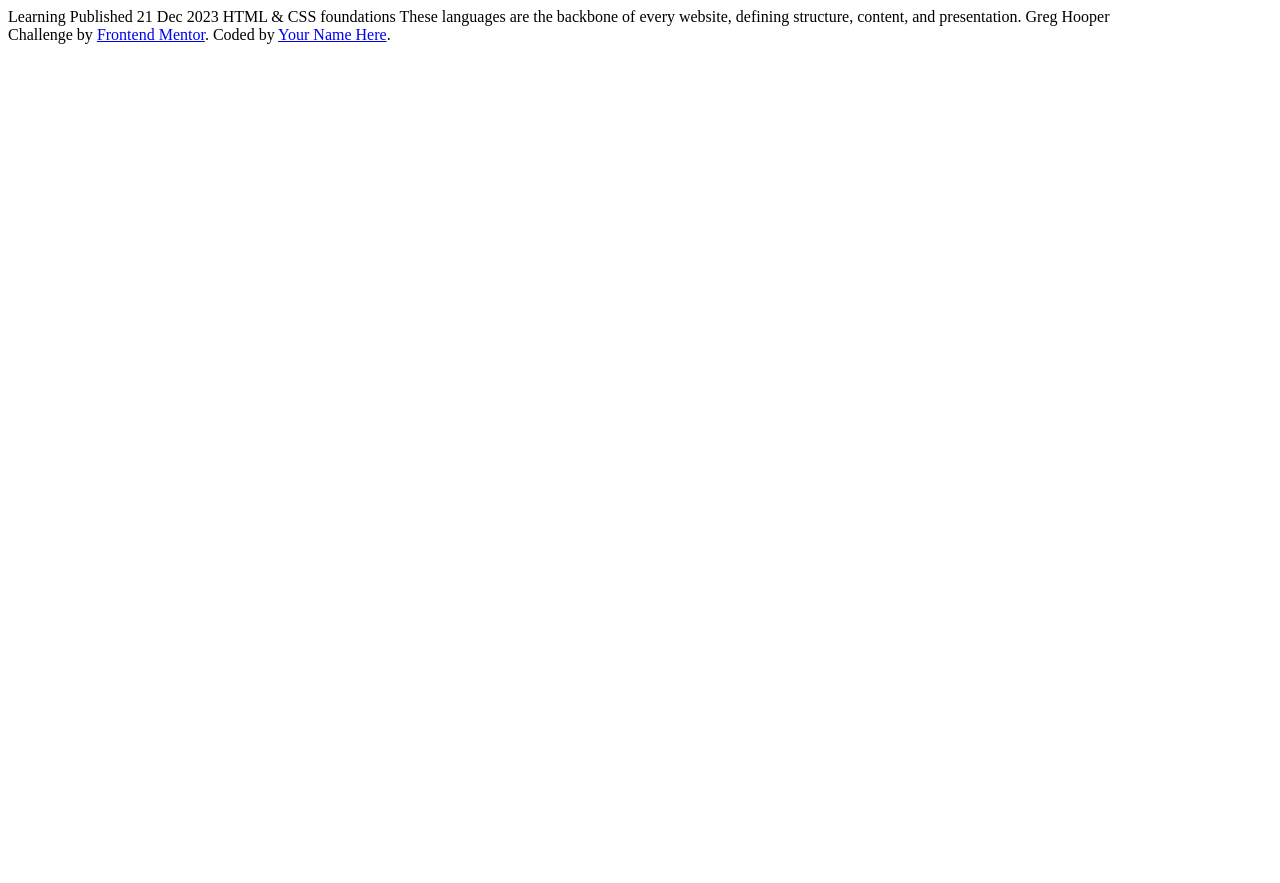
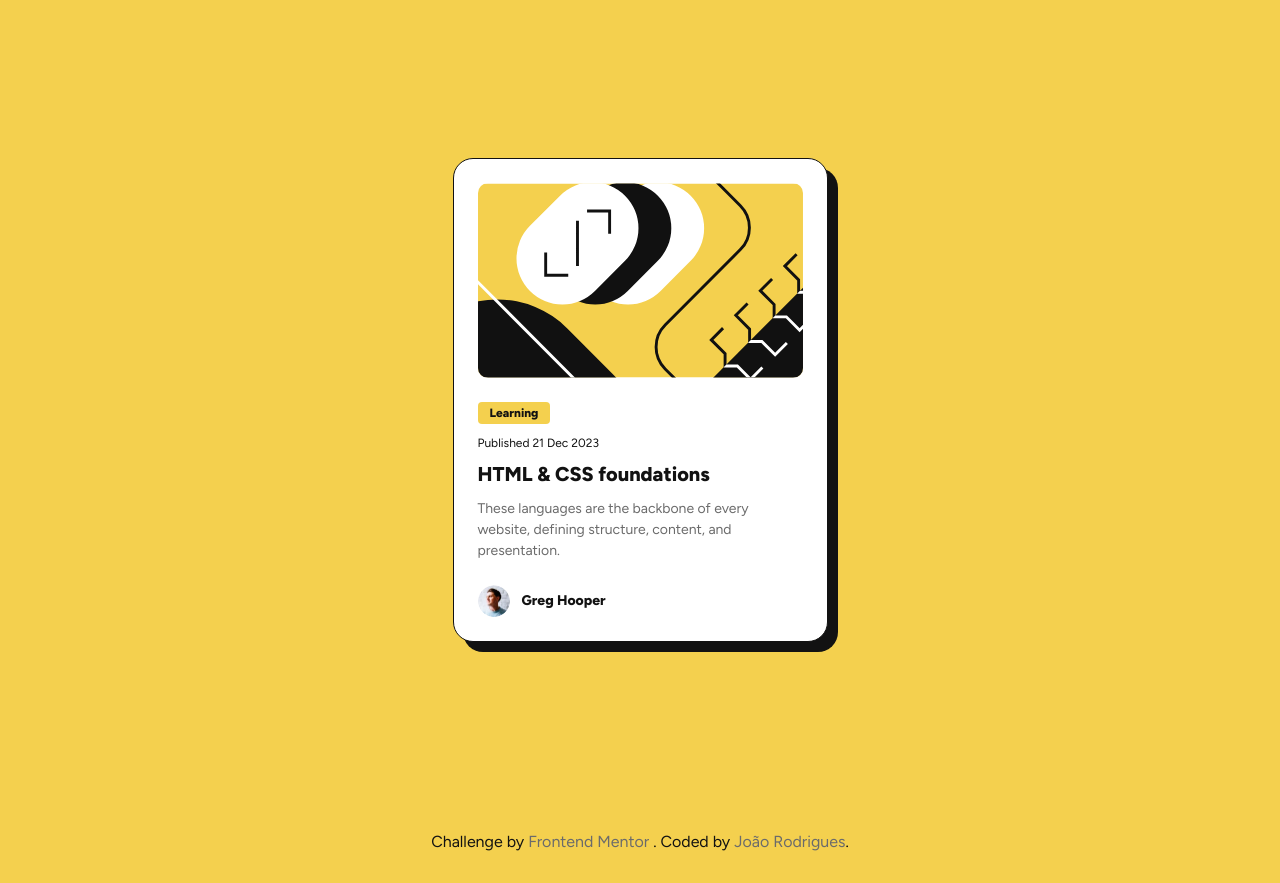
Before and after one commit to Joao0330/blog-preview-card-frontendmentor, a plain HTML site: page index.html in a window 1280 px wide. Before the commit the page ends 800 px from the top, so only its background shows below. Drawn offline with Linux system fonts and the light colour scheme.

Commit message:
Solved the challenge

```diff
--- a/index.html
+++ b/index.html
@@ -11,8 +11,35 @@
 		<title>Frontend Mentor | Blog preview card</title>
 	</head>
 	<body>
-		Learning Published 21 Dec 2023 HTML & CSS foundations These languages are the backbone of every website, defining structure, content, and presentation. Greg Hooper
+		<main>
+			<div class="container">
+				<article class="card">
+					<figure class="card__content">
+						<img src="./assets/images/illustration-article.svg" alt="blog card image" class="img-fluid" />
 
-		<div class="attribution">Challenge by <a href="https://www.frontendmentor.io?ref=challenge" target="_blank">Frontend Mentor</a>. Coded by <a href="#">Your Name Here</a>.</div>
+						<figcaption>
+							<span>Learning</span>
+							<time datetime="2023-12-21">Published 21 Dec 2023</time>
+							<h1>HTML & CSS foundations</h1>
+							<p>These languages are the backbone of every website, defining structure, content, and presentation.</p>
+						</figcaption>
+					</figure>
+
+					<figure class="card__author">
+						<img src="./assets/images/image-avatar.webp" alt="blog article author image" class="img-fluid" />
+						<figcaption>Greg Hooper</figcaption>
+					</figure>
+				</article>
+			</div>
+		</main>
+
+		<footer>
+			<p>
+				Challenge by
+				<a href="https://www.frontendmentor.io?ref=challenge" target="_blank" rel="noopener noreferrer" aria-label="Frontend Mentor (opens in a new tab)"
+					>Frontend Mentor <span class="sr-only">(opens in a new tab)</span> </a
+				>. Coded by <a href="#">João Rodrigues</a>.
+			</p>
+		</footer>
 	</body>
 </html>
--- a/styles/abstracts/_mixins.scss
+++ b/styles/abstracts/_mixins.scss
@@ -3,7 +3,3 @@
 		@content;
 	}
 }
-
-/* @include breakpointMobile(991px) {
-    width: 100%;
-} */
--- a/styles/components/_card.scss
+++ b/styles/components/_card.scss
@@ -1,3 +1,92 @@
-/* @use '../abstracts' as *; */
+@use '../abstracts' as *;
 
-//Here i put all reusable components such as buttons, cards, navigation bars, modals, etc.
+.card {
+	max-width: 375px;
+	display: flex;
+	flex-direction: column;
+	gap: 1.5rem;
+	background: $color-white;
+	padding: 1.5rem;
+	border-radius: 1.25rem;
+	border: 1px solid $color-gray-950;
+	box-shadow: 10px 10px 0px $color-gray-950;
+
+	&__content {
+		display: flex;
+		flex-direction: column;
+		gap: 1.5rem;
+
+		img {
+			border-radius: 0.625rem;
+		}
+
+		figcaption {
+			display: flex;
+			flex-direction: column;
+			align-items: flex-start;
+			gap: 0.75rem;
+
+			span {
+				font-size: 0.75rem;
+				font-weight: 800;
+				background: $color-yellow;
+				padding: 0.25rem 0.75rem;
+				border-radius: 0.25rem;
+
+				@include breakpointMobile(1440px) {
+					font-size: 0.875rem;
+				}
+			}
+
+			time {
+				font-size: 0.75rem;
+
+				@include breakpointMobile(1440px) {
+					font-size: 0.875rem;
+				}
+			}
+
+			h1 {
+				font-size: 1.25rem;
+				font-weight: 800;
+
+				@include breakpointMobile(1440px) {
+					font-size: 1.5rem;
+					cursor: pointer;
+					transition: all 0.2s;
+
+					&:hover {
+						color: $color-yellow;
+					}
+				}
+			}
+
+			p {
+				font-size: 0.875rem;
+				color: $color-gray-500;
+				line-height: 1.5;
+
+				@include breakpointMobile(1440px) {
+					font-size: 1rem;
+				}
+			}
+		}
+	}
+
+	&__author {
+		display: flex;
+		align-items: center;
+		gap: 0.75rem;
+
+		img {
+			width: 2rem;
+			height: 2rem;
+			border-radius: 50%;
+		}
+
+		figcaption {
+			font-size: 0.875rem;
+			font-weight: 800;
+		}
+	}
+}
--- a/styles/core/_reset.scss
+++ b/styles/core/_reset.scss
@@ -1,8 +1,10 @@
+@use '../abstracts/' as *;
+
 * {
 	box-sizing: border-box;
 	padding: 0;
 	margin: 0;
-	border: 1px solid green;
+	/* border: 1px solid green; */
 }
 
 html {
@@ -15,6 +17,9 @@ html {
 body {
 	text-rendering: optimizeLegibility;
 	-webkit-font-smoothing: antialiased;
+	font-family: 'Figtree', sans-serif;
+	background: $color-yellow;
+	color: $color-gray-950;
 }
 
 a {
--- a/styles/core/_utils.scss
+++ b/styles/core/_utils.scss
@@ -12,3 +12,15 @@
 	width: 100%;
 	height: auto;
 }
+
+.sr-only {
+	position: absolute;
+	width: 1px;
+	height: 1px;
+	padding: 0;
+	margin: -1px;
+	overflow: hidden;
+	clip: rect(0, 0, 0, 0);
+	white-space: nowrap;
+	border: 0;
+}
--- a/styles/layout/_footer.scss
+++ b/styles/layout/_footer.scss
@@ -0,0 +1,12 @@
+@use '../abstracts/' as *;
+
+footer {
+	max-width: 1200px;
+	margin: 0 auto;
+	padding: 2rem 1rem;
+	text-align: center;
+
+	a {
+		color: $color-gray-500;
+	}
+}
```
Also changed, not shown: styles/main.css.
